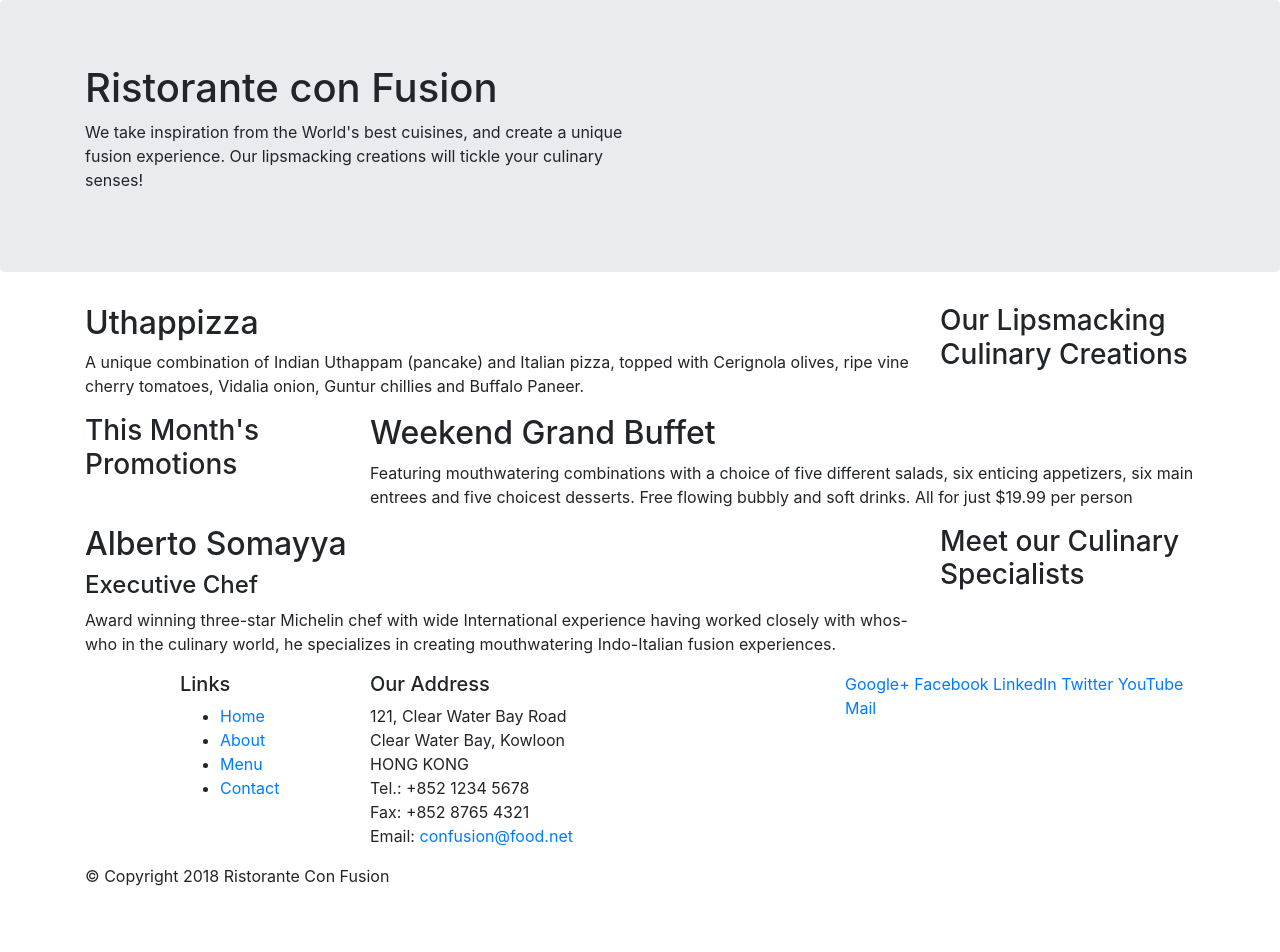
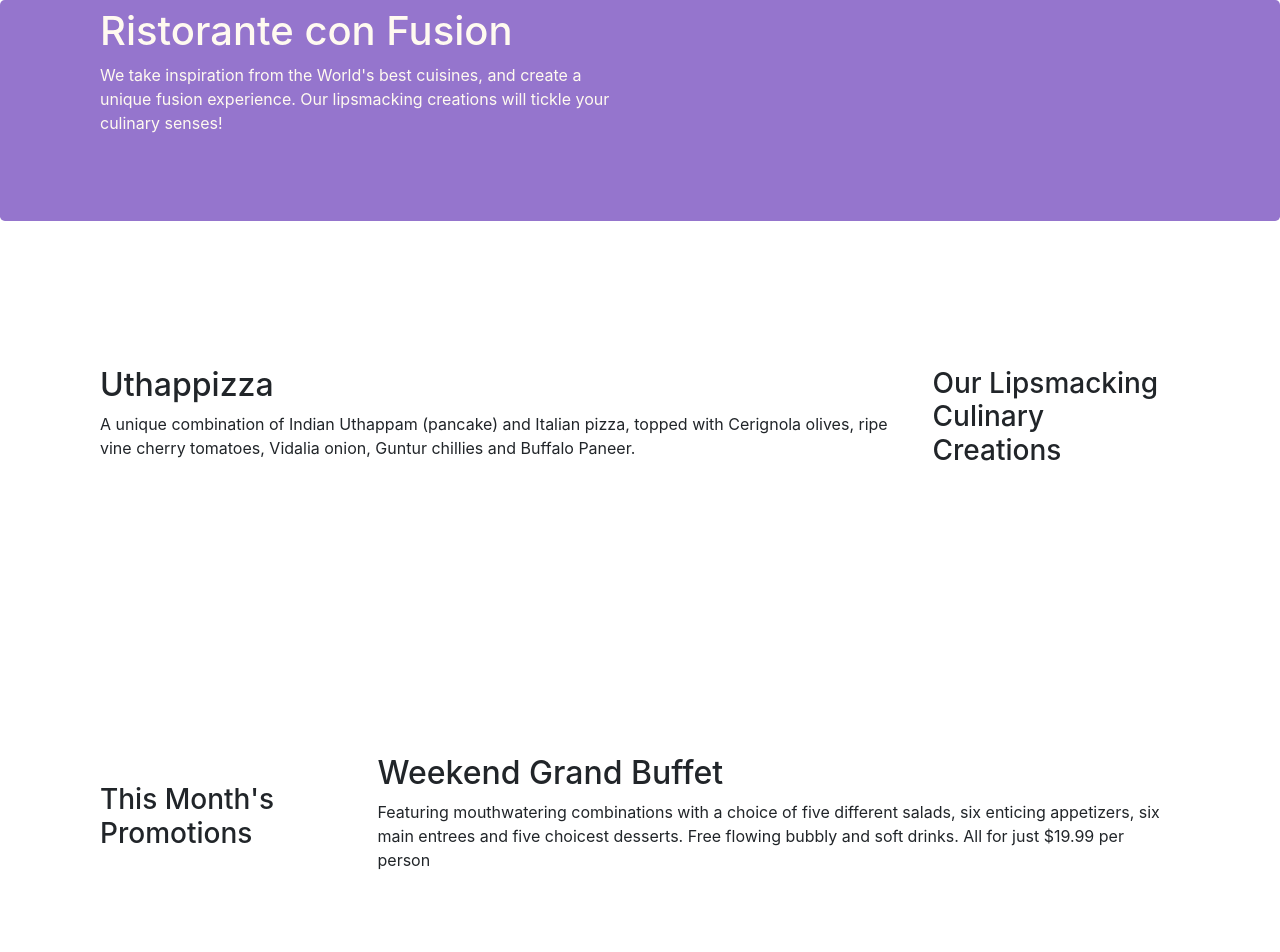
Before and after one commit to aryan6098/prctice-responsive-website, a website: page index.html in a window 1280 px wide. Shown: the top 952 px of the page. Before the commit the page ends 904 px from the top, so only its background shows below. Drawn offline with nearby package versions, Linux system fonts and the light colour scheme.

Commit message:
final Commit

```diff
--- /dev/null
+++ b/css/style.css
@@ -0,0 +1,32 @@
+.row-header
+{
+    margin: 0px auto;
+}
+.row-content
+{
+    margin: 0px auto;
+    padding: 50px 0px 50px 0px;
+    border-bottom: 0px ridge;
+    min-height: 400px;
+}
+.footer
+{
+    background-color: #D1C4E9;
+    margin: 0px auto;
+    padding: 20px 0px 20px 0px;
+}
+
+.jumbotron
+{
+    padding: 7px 30px 70px 30px;
+    margin: 0px auto;
+    background: #9575cd;
+    color: floralwhite;
+}
+
+.address
+{
+    font-size: 80%;
+    margin: 0px;
+    color: #0f0f0f;
+}
--- a/index.html
+++ b/index.html
@@ -2,19 +2,20 @@
 <html lang="en">
 
 <head>
-    <title>Ristorante Con Fusion</title>
     <meta charset="utf-8">
     <meta name="viewport" content="width=device-width, initial-scale=1, shrink-to-fit=no">
     <meta http-equiv="x-ua-compatible" content="ie=edge">
 
     <!-- Bootstrap CSS -->
     <link rel="stylesheet" href="node_modules/bootstrap/dist/css/bootstrap.min.css">
+    <link rel="stylesheet" href="css/style.css">
+    <title>Ristorante Con Fusion</title>
 </head>
 
 <body>
     <header class="jumbotron">
         <div class="container">
-            <div class="row">
+            <div class="row row-header">
                 <div class="col-12 col-sm-6">
                     <h1>Ristorante con Fusion</h1>
                     <p>We take inspiration from the World's best cuisines, and create a unique fusion experience. Our lipsmacking creations will tickle your culinary senses!</p>
@@ -26,7 +27,7 @@
     </header>
 
     <div class="container">
-        <div class="row">
+        <div class="row row-content align-items-center">
             <div class="col-12 col-sm-4 order-sm-last col-md-3">
                 <h3>Our Lipsmacking Culinary Creations</h3>
             </div>
@@ -37,7 +38,7 @@
         </div>
 
 
-        <div class="row">
+        <div class="row row-content align-items-center">
             <div class="col-12 col-sm-4 col-md-3">
                 <h3>This Month's Promotions</h3>
             </div>
@@ -47,7 +48,7 @@
             </div>
         </div>
 
-        <div class="row">
+        <div class="row row-content align-items-center">
             <div class="col-12 col-sm-4 order-sm-last col-md-3">
                 <h3>Meet our Culinary Specialists</h3>
             </div>
@@ -59,12 +60,12 @@
         </div>
     </div>
 
-    <footer>
+    <footer class="footer">
         <div class="container">
             <div class="row">
                 <div class="col-4 offset-1 col-sm-2">
                     <h5>Links</h5>
-                    <ul>
+                    <ul class="list-unstyled">
                         <li><a href="#">Home</a></li>
                         <li><a href="#">About</a></li>
                         <li><a href="#">Menu</a></li>
@@ -82,8 +83,8 @@
 		              Email: <a href="mailto:confusion@food.net">confusion@food.net</a>
 		           </address>
                 </div>
-                <div class="col-12 col-sm-4">
-                    <div>
+                <div class="col-12 col-sm-4 align-self-center">
+                    <div class="text-center">
                         <a href="http://google.com/+">Google+</a>
                         <a href="http://www.facebook.com/profile.php?id=">Facebook</a>
                         <a href="http://www.linkedin.com/in/">LinkedIn</a>
@@ -93,7 +94,7 @@
                     </div>
                 </div>
            </div>
-           <div class="row">
+           <div class="row justify-content-center">
                 <div class="col-auto">
                     <p>© Copyright 2018 Ristorante Con Fusion</p>
                 </div>
```
